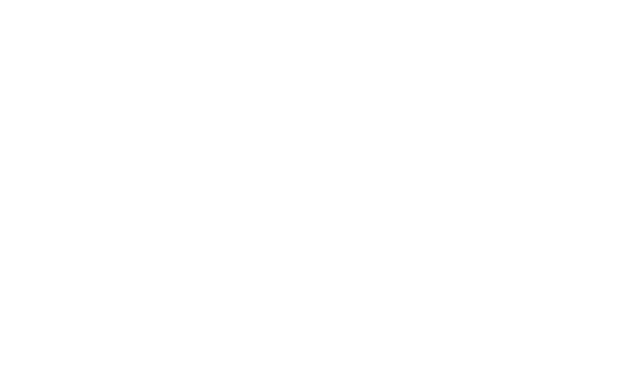
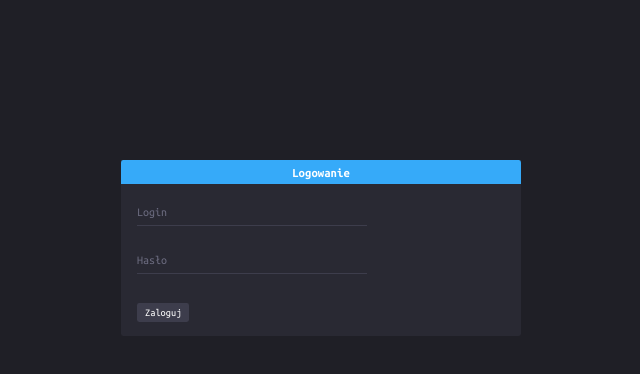
Before and after one commit to HeXsss/data-panel, a React (Create React App) app in the folder client/: page / in a window 1280 px wide. Shown: the top 374 px of the page, without its empty margins (319-959 px from the left). Built offline with nearby package versions, Linux system fonts and the light colour scheme.

Commit message:
Added login page and loading screen

```diff
--- a/client/package.json
+++ b/client/package.json
@@ -10,6 +10,7 @@
     "react-dom": "^17.0.2",
     "react-icons": "^4.3.1",
     "react-scripts": "5.0.0",
+    "react-transition-group": "^4.4.2",
     "web-vitals": "^2.1.4"
   },
   "scripts": {
--- a/client/public/index.html
+++ b/client/public/index.html
@@ -1,5 +1,5 @@
 <!DOCTYPE html>
-<html lang="en">
+<html lang="pl">
   <head>
     <meta charset="utf-8" />
     <link rel="icon" href="%PUBLIC_URL%/favicon.ico" />
--- /dev/null
+++ b/client/src/Components/App/App.css
@@ -0,0 +1,37 @@
+/*
+#1F1F26 - #1 standardowy szary z nutą blurple
+#292933 - #2 ten co wyżej tylko jaśniejszy
+#3D3D4C - #3 co wyżej
+#6C6C80 - #4 kolejny odcień
+#DDDDE9 - #5 a ten bardzo jasny
+
+---
+
+#36aaf9 - niebieski
+#c702ac - ciemniejszy róż
+#00dbde - turkusowy
+#fc00ff - jebitny róż
+#a0a0ff - blurple hexa
+#ffbd1b - złoty
+#313131 - ciemy szary
+#464646 - średnio ciemny szary
+#cfcfcf - jasny szary
+
+#4a8431 - zielony keypad, minigierka
+#0a3e11 - ciemny zielony keypad, minigierka
+*/
+
+@import url('https://fonts.googleapis.com/css2?family=Ubuntu+Mono:ital,wght@0,400;0,700;1,400;1,700&display=swap');
+
+* {
+  margin: 0;
+  padding: 0;
+  box-sizing: border-box;
+  font-family: 'Ubuntu Mono', monospace;
+}
+
+body {
+  width: 100vw;
+  height: 100vh;
+  background: #1F1F26;
+}
--- /dev/null
+++ b/client/src/Components/App/App.jsx
@@ -0,0 +1,38 @@
+import { Component } from 'react';
+import Login from '../Login/Login';
+import { CSSTransition } from 'react-transition-group';
+import Loading from '../Loading/Loading';
+import './App.css';
+
+export default class App extends Component {
+  constructor(props) {
+    super(props);
+    this.state = {
+      isLoading: false
+    }
+    this.handleLogin = this.handleLogin.bind(this)
+  }
+  async handleLogin({ login, password }) {
+    console.log('start')
+    this.setState({isLoading: true})
+    setTimeout(() => {
+      console.log('stop')
+      this.setState({isLoading: false})
+    }, 1000);
+  }
+  render() {
+    return (
+      <>
+        <CSSTransition
+          in={this.state.isLoading}
+          unmountOnExit
+          timeout={500}
+          classNames="load"
+        >
+          <Loading/>
+        </CSSTransition>
+        <Login onLogin={this.handleLogin}/>
+      </>
+    )
+  }
+}
--- /dev/null
+++ b/client/src/Components/Loading/Loading.css
@@ -0,0 +1,50 @@
+#loading {
+  position: fixed;
+  left: 0;
+  top: 0;
+  width: 100%;
+  height: 100%;
+  background: rgba(31,31,38,0.5);
+  z-index: 1000;
+  backdrop-filter: blur(0.12vh);
+}
+#loading > #icon {
+  position: absolute;
+  left: 50%;
+  top: 30%;
+  transform: translateX(-50%);
+  font-size: 7vh;
+  color: rgba(255,255,255,0.5);
+  animation: loop 2s linear infinite;
+}
+
+@keyframes loop {
+  0% {
+    transform: scale(1);
+  }
+  50% {
+    transform: scale(0.5);
+  }
+  100% {
+    transform: scale(1);
+  }
+}
+
+.load-enter {
+  opacity: 0;
+  pointer-events: none;
+}
+.load-enter-active {
+  opacity: 1;
+  transition: opacity 200ms;
+  pointer-events: all;
+}
+.load-exit {
+  opacity: 1;
+  pointer-events: all;
+}
+.load-exit-active {
+  opacity: 0;
+  transition: opacity 200ms;
+  pointer-events: none;
+}
--- /dev/null
+++ b/client/src/Components/Loading/Loading.jsx
@@ -0,0 +1,13 @@
+import { Component } from 'react';
+import { BsFillDiagram3Fill } from 'react-icons/bs';
+import './Loading.css';
+
+export default class Loading extends Component {
+  render() {
+    return (
+      <div id="loading">
+        <div id="icon"><BsFillDiagram3Fill/></div>
+      </div>
+    )
+  }
+}
--- /dev/null
+++ b/client/src/Components/Login/Login.css
@@ -0,0 +1,83 @@
+#login {
+  position: absolute;
+  left: 50%;
+  top: 20%;
+  transform: translateX(-50%);
+  width: 50vh;
+  background: #292933;
+  border-radius: 0.3vh;
+  overflow: hidden;
+}
+#login > #topbar {
+  height: 3vh;
+  background: #36aaf9;
+  display: flex;
+  justify-content: center;
+  align-items: center;
+  color: white;
+  font-size: 1.6vh;
+  font-weight: bold;
+  margin-bottom: 2vh;
+}
+#login > .input-field {
+  height: 4vh;
+  display: flex;
+  align-items: center;
+  padding-left: 2vh;
+  margin-bottom: 2vh;
+}
+#login > .input-field > input {
+  position: relative;
+  height: 2.5vh;
+  width: 60%;
+  outline: none;
+  border: none;
+  background: none;
+  color: #6C6C80;
+  transition: all .3s ease-in-out;
+  border-bottom: 0.2vh solid #3D3D4C;
+  font-size: 1.2vh;
+  padding: 1vh 0;
+}
+#login > .input-field > label {
+  position: absolute;
+  color: #6C6C80;
+  transition: all .3s ease-in-out;
+  pointer-events: none;
+  font-size: 1.5vh;
+  transform: translateY(-30%);
+}
+#login > .input-field > input:focus + label,
+#login > .input-field > input:valid + label {
+  transform: translateY(-150%);
+}
+#login > .input-field > input:focus + label {
+  color: #36aaf9;
+}
+#login > .input-field > input:focus {
+  color: #DDDDE9;
+  border-bottom: 0.2vh solid #36aaf9;
+}
+#login > .input-submit {
+  height: 4vh;
+  display: flex;
+  align-items: center;
+  padding-left: 2vh;
+  margin-bottom: 1vh;
+}
+#login > .input-submit > input[type="button"] {
+  width: max-content;
+  border: none;
+  background: #3D3D4C;
+  color: white;
+  padding: 0.5vh 1vh;
+  border-radius: 0.3vh;
+  cursor: pointer;
+  position: relative;
+  transition: all .3s ease-in-out;
+  margin-right: 1vh;
+  font-size: 1.3vh;
+}
+#login > .input-submit > input[type="button"]:hover {
+  background: #36aaf9;
+}
--- /dev/null
+++ b/client/src/Components/Login/Login.jsx
@@ -0,0 +1,65 @@
+import { Component } from 'react';
+import './Login.css';
+
+export default class Login extends Component {
+  constructor(props) {
+    super(props);
+    this.state = {
+      formInputs: [
+        {type: 'text', name: 'login', value: '', label: 'Login'},
+        {type: 'password', name: 'password', value: '', label: 'Hasło' },
+      ],
+    }
+    this.handleInput = this.handleInput.bind(this)
+    this.handleLogin = this.handleLogin.bind(this)
+  }
+  handleInput(field, { target }) {
+    this.setState((prev) => {
+      return {
+        formInputs: prev.formInputs.map((e) => {
+          if (e.name === field) {
+            return {
+              ...e,
+              value: target.value
+            }
+          } else {
+            return e
+          }
+        })
+      }
+    })
+  }
+  getValue(inputField) {
+    for (let i = 0; i < this.state.formInputs.length; i++) {
+      if (this.state.formInputs[i].name === inputField) return this.state.formInputs[i].value
+    }
+  }
+  handleLogin() {
+    const login = this.getValue('login')
+    const password = this.getValue('password')
+    this.props.onLogin({
+      login,
+      password
+    })
+  }
+  render() {
+    return (
+      <div id="login">
+        <div id="topbar">Logowanie</div>
+        {this.state.formInputs.map(e => {
+          return (
+            <div className="input-field" key={`input_${e.name}`}>
+              <input type={e.type} name={e.name} autoComplete='off' required value={e.value} onInput={(target) => {
+                this.handleInput(e.name, target)
+              }}/>
+              <label htmlFor={e.name} required>{e.label}</label>
+            </div>
+          )
+        })}
+        <div className="input-submit">
+          <input type="button" value="Zaloguj" onClick={this.handleLogin}/>
+        </div>
+      </div>
+    )
+  }
+}
--- a/client/src/index.js
+++ b/client/src/index.js
@@ -1,10 +1,13 @@
 import React from 'react';
 import ReactDOM from 'react-dom';
+import App from './Components/App/App';
 import reportWebVitals from './reportWebVitals';
 
 ReactDOM.render(
-  <React.StrictMode>
-  </React.StrictMode>,
+  // <React.StrictMode>
+    <App/>
+  // </React.StrictMode >
+  ,
   document.getElementById('root')
 );
 
```
Also changed, not shown: 1 other file (tests, documents, lock files or other folders).
